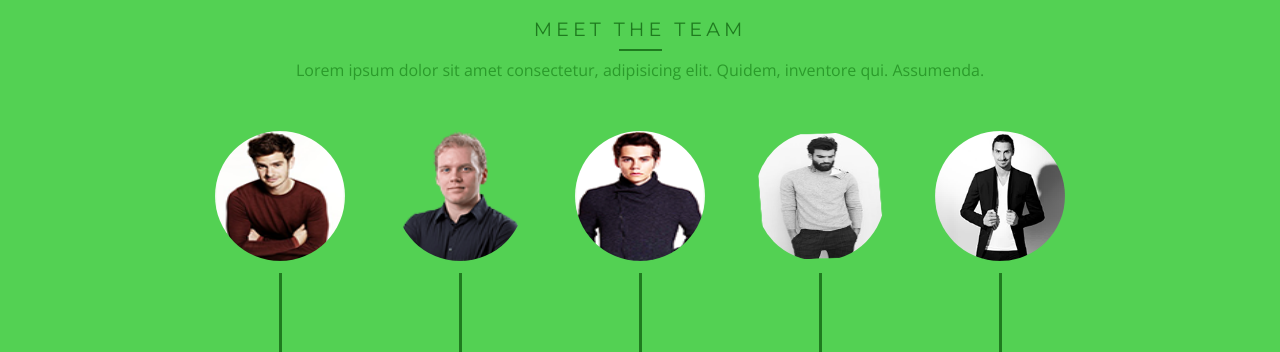
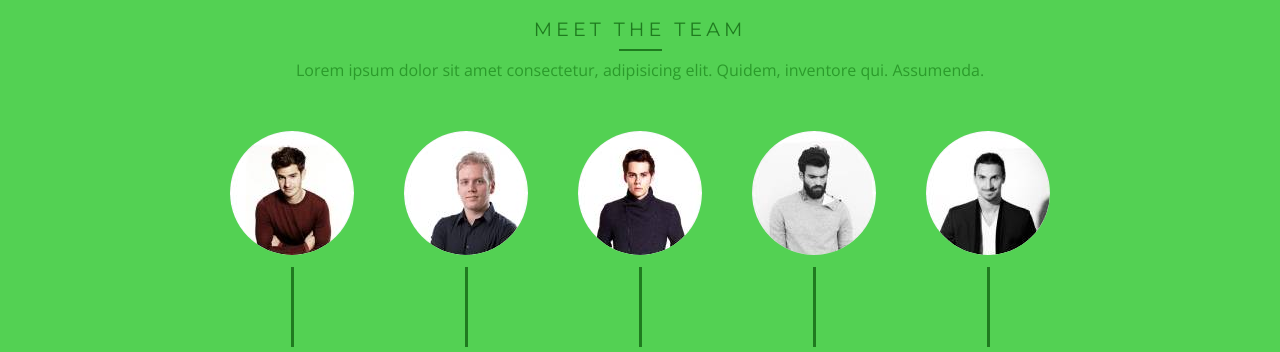
Before and after one commit to sage0104/switch, a plain HTML site: page index.htm in a window 1280 px wide. Shown: the part 3000-3352 px from the top of the page. Drawn offline with nearby package versions, Linux system fonts and the light colour scheme.

Commit message:
errors fixed

```diff
--- a/css/style.css
+++ b/css/style.css
@@ -216,8 +216,10 @@ article p{
 }
 .team img{
     border-radius: 50%;
-    width: 130px;
-    height: 130px;
+    width: 124px;
+    height: 124px;
+    margin: auto;
+    overflow: hidden;
 }
 .team hr{
     width: 3px;
--- a/index.htm
+++ b/index.htm
@@ -132,7 +132,7 @@
                 <h6>Lorem ipsum dolor sit amet consectetur, adipisicing elit. Quidem, inventore qui. Assumenda.</h6>
                 <div class="team">
                     <div>
-                        <img src="img/staff1.png" alt="">
+                        <img src="img/staff1.jpg" alt="">
                         <hr>
                         <h5>Krisna Wijaya</h5>
                         <div class="fonts">
@@ -142,7 +142,7 @@
                         </div>
                     </div>
                     <div>
-                        <img src="img/staff2.png" alt="">
+                        <img src="img/staff2.jpg" alt="">
                         <hr>
                         <h5>Gabrie Yoshua</h5>
                         <div class="fonts">
@@ -152,7 +152,7 @@
                         </div>
                     </div>
                     <div>
-                        <img src="img/staff3.png" alt="">
+                        <img src="img/staff3.jpg" alt="">
                         <hr>
                         <h5>Adik N.K.L</h5>
                         <div class="fonts">
@@ -162,7 +162,7 @@
                         </div>
                     </div>
                     <div>
-                        <img src="img/staff4.png" alt="">
+                        <img src="img/staff4.jpg" alt="">
                         <hr>
                         <h5>Zan D.J</h5>
                         <div class="fonts">
@@ -172,7 +172,7 @@
                         </div>
                     </div>
                     <div>
-                        <img src="img/staff5.png" alt="">
+                        <img src="img/staff5.jpg" alt="">
                         <hr>
                         <h5>Faizal Febri</h5>
                         <div class="fonts">
```
Also changed, not shown: img/staff1.jpg (added), img/staff1.png (deleted), img/staff2.jpg (added), img/staff2.png (deleted), img/staff3.jpg (added), img/staff3.png (deleted), img/staff4.jpg (added), img/staff4.png (deleted), img/staff5.jpg (added), img/staff5.png (deleted).
